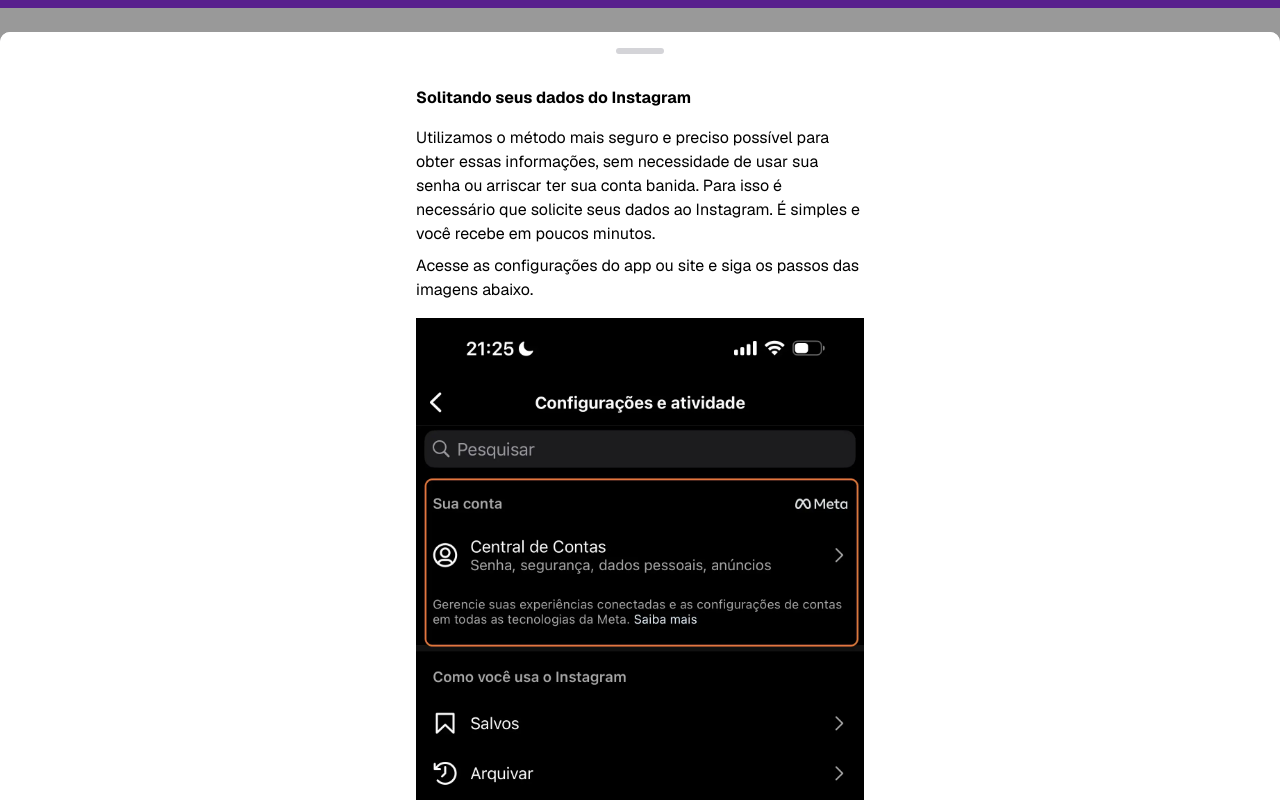
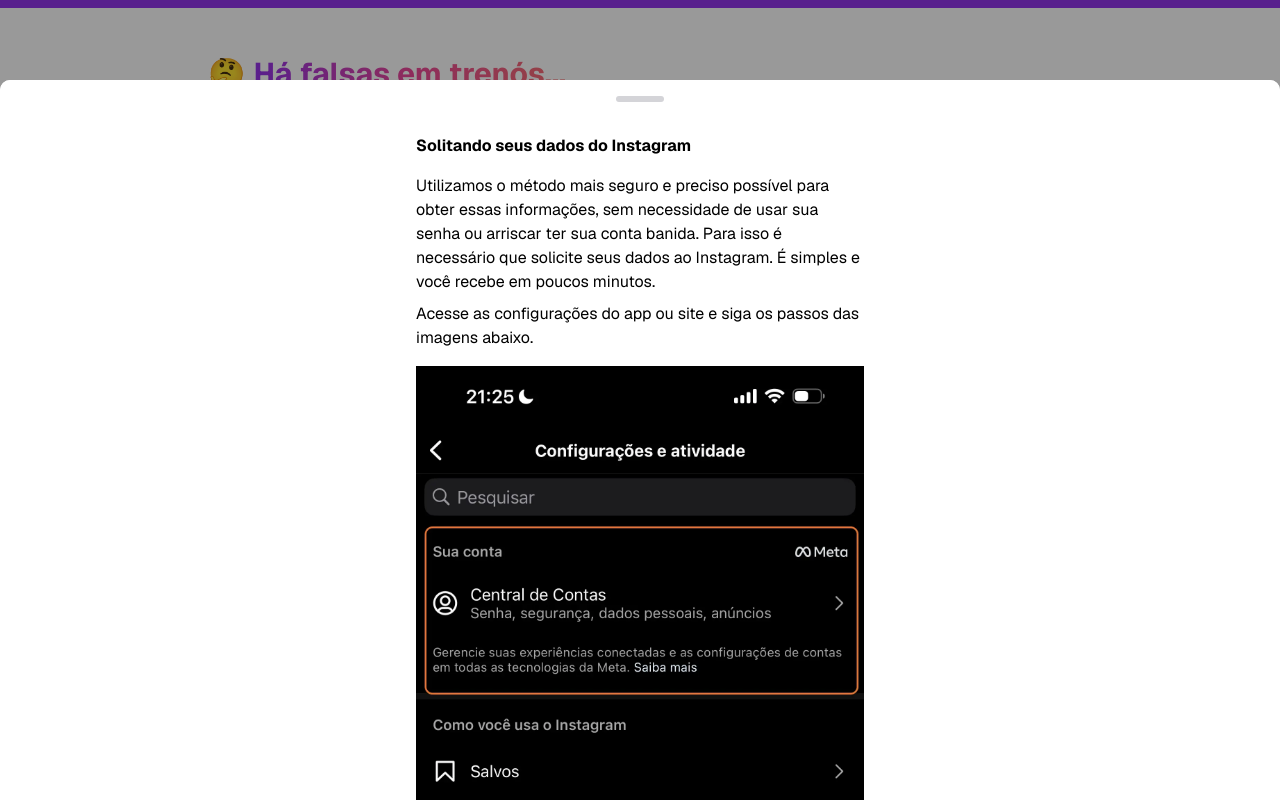
Before and after one commit to evertjr/insta-detractors, a Next.js app: page / in a window 1280 px wide. Both pictures are taken after a click on the button "Como conseguir esse arquivo?". Built offline with nearby package versions, Linux system fonts and the light colour scheme.

Commit message:
ajustes layout

```diff
--- a/src/app/_components/InstaDetractors.tsx
+++ b/src/app/_components/InstaDetractors.tsx
@@ -143,7 +143,7 @@
 
               <Drawer.Portal>
                 <Drawer.Overlay className="fixed inset-0 bg-black/40" />
-                <Drawer.Content className="bg-zinc-100 flex flex-col rounded-t-[10px] h-[96%] mt-24 fixed bottom-0 left-0 right-0">
+                <Drawer.Content className="bg-zinc-100 flex flex-col rounded-t-[10px] h-[90%] mt-24 fixed bottom-0 left-0 right-0">
                   <div className="p-4 bg-white rounded-t-[10px] overflow-y-scroll  flex-1">
                     <div className="mx-auto w-12 h-1.5 flex-shrink-0 rounded-full bg-zinc-300 mb-8" />
                     <div className="max-w-md mx-auto">
@@ -164,7 +164,7 @@
                       <ul className="mt-4">
                         {Array.from({ length: 8 }, (_, i) => i + 1).map(
                           (num) => (
-                            <li key={num}>
+                            <li key={num} className="bg-zinc-400">
                               <Image
                                 src={`/img/${num}.webp`}
                                 alt={`Image ${num}`}
```
